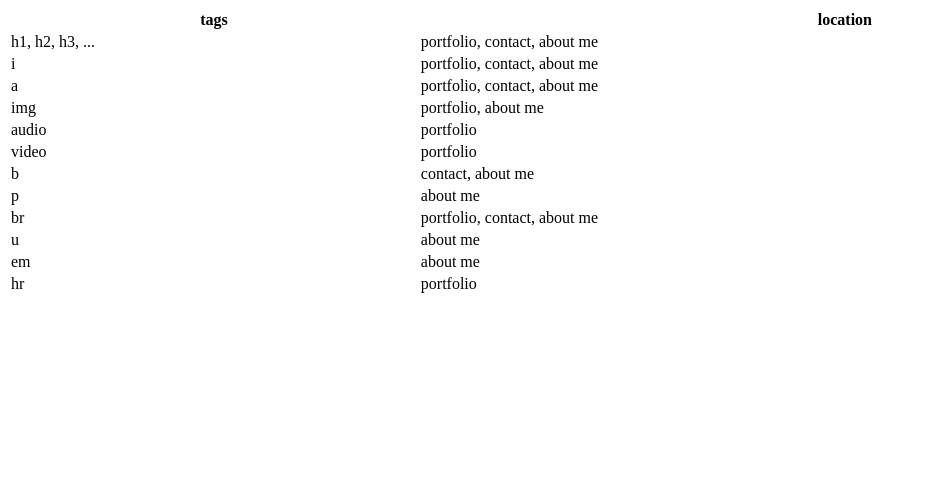
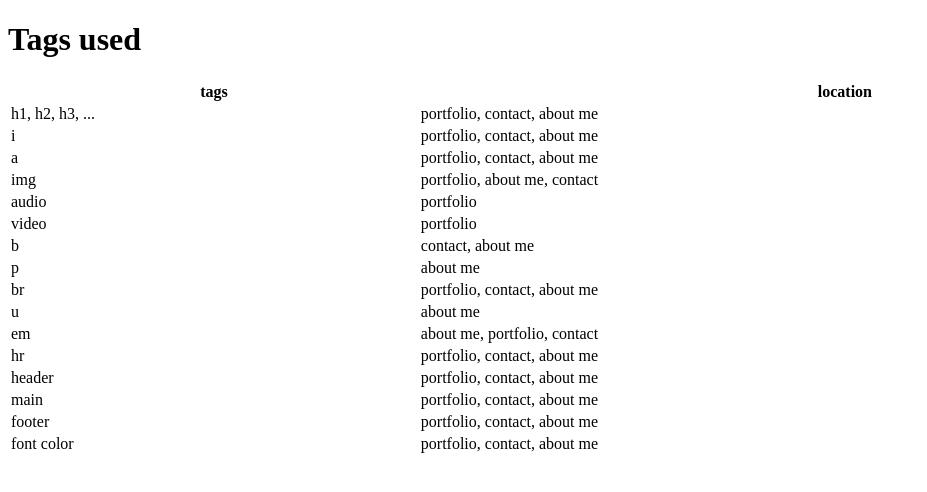
Before and after one commit to meyerjas/gis_SoSe2020, a plain HTML site: page TagsUsed/tags_used.html in a window 1280 px wide. Shown: the whole page, without its empty margins (0-927 px from the left). Drawn offline with Linux system fonts and the light colour scheme.

Commit message:
verbesserung 1

```diff
--- a/TagsUsed/tags_used.html
+++ b/TagsUsed/tags_used.html
@@ -5,6 +5,10 @@
 <title>tags_used</title>
 </head>
 <body>
+    <header>
+        <h1>Tags used</h1>
+    </header>
+    <main>
     <table style="width:100%">
         <tr>
           <th>tags</th>
@@ -24,7 +28,7 @@
         </tr>
         <tr>
             <td>img</td>
-            <td>portfolio, about me</td>
+            <td>portfolio, about me, contact</td>
         </tr>
         <tr>
           <td>audio</td>
@@ -52,15 +56,32 @@
         </tr>
         <tr>
             <td>em</td>
-            <td>about me</td>
+            <td>about me, portfolio, contact</td>
         </tr>
         <tr>
             <td>hr</td>
-            <td>portfolio</td>
+            <td>portfolio, contact, about me</td>
+        </tr>
+        <tr>
+            <td>header</td>
+            <td>portfolio, contact, about me</td>
+        </tr>
+        <tr>
+            <td>main</td>
+            <td>portfolio, contact, about me</td>
+        </tr>
+        <tr>
+            <td>footer</td>
+            <td>portfolio, contact, about me</td>
+        </tr>
+        <tr>
+            <td>font color</td>
+            <td>portfolio, contact, about me</td>
         </tr>
 
 
     </table>
+</main>
 
 
 
```
Also changed, not shown: Aufgabe02/about_me.html (+15 -3 lines), Aufgabe02/contact.html (+15 -0 lines), Aufgabe02/portfolio.html (+13 -0 lines), Aufgabe02/kontakt.jpg (added).
